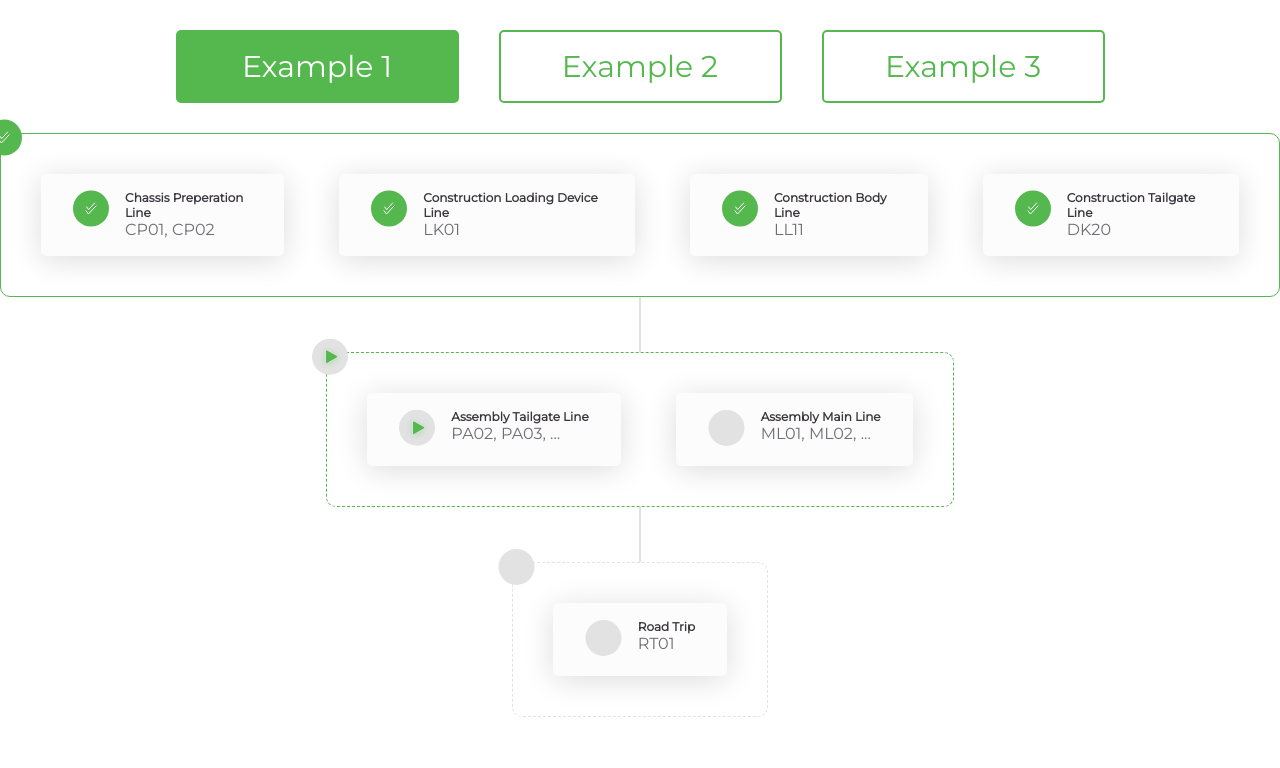
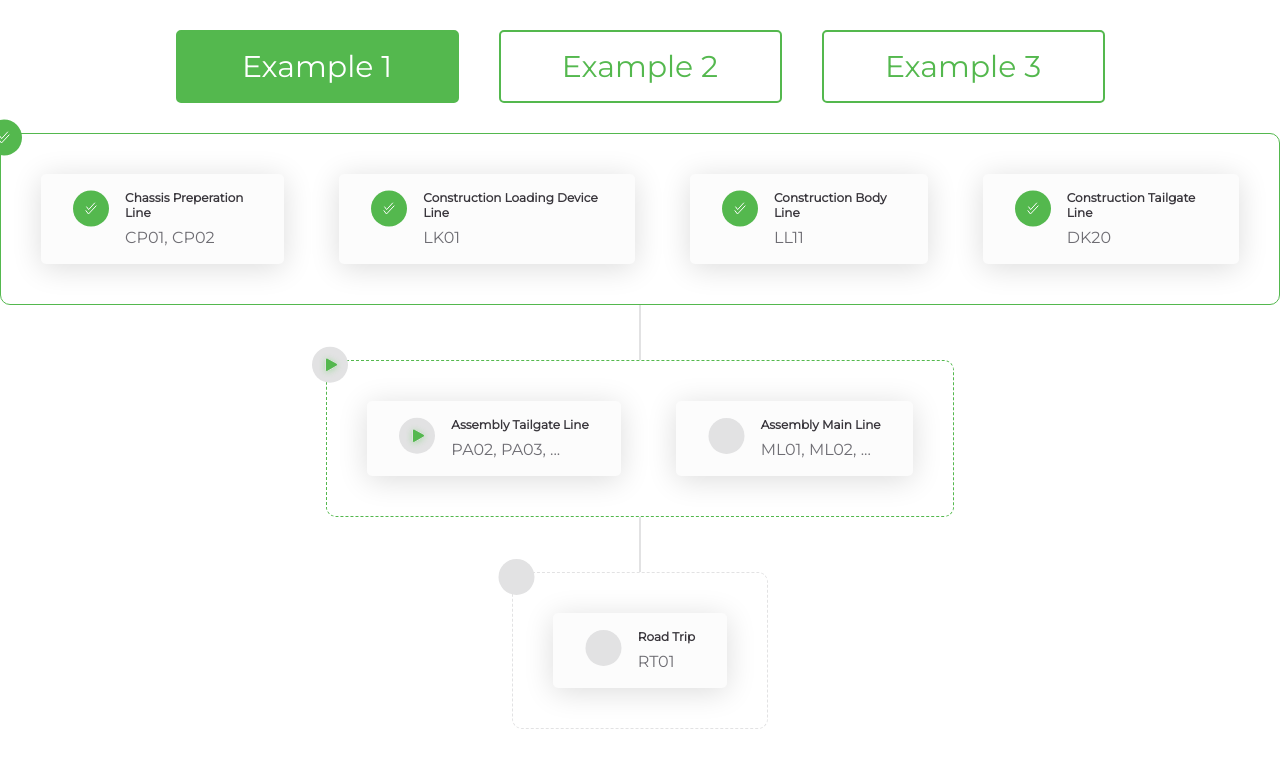
Before and after one commit to Manoj201/innovative-product, a React (Create React App) app: page / in a window 1280 px wide. Shown: the top 768 px of the page. Built offline with nearby package versions, Linux system fonts and the light colour scheme.

Commit message:
css changes

```diff
--- a/src/components/itemcard/ItemCard.component.js
+++ b/src/components/itemcard/ItemCard.component.js
@@ -41,7 +41,7 @@ const ItemCard = ({ status, title, isLast, subItems }) => {
         <div className="item-card-icon-wrpper">
           <img src={iconMap[status]} alt="status-icon" />
         </div>
-        <div>
+        <div className="item-card-text-wrpper">
           <div className="item-card-title">{title}</div>
           <div className="item-card-subtitle">{subTitle}</div>
         </div>
--- a/src/components/itemcard/ItemCard.css
+++ b/src/components/itemcard/ItemCard.css
@@ -24,8 +24,16 @@
     margin-right: 16px;
 }
 
+.item-card-text-wrpper {
+    display: flex;
+    flex: 1;
+    flex-direction: column;
+    justify-content: center;
+    align-items: flex-start;
+}
+
 .item-card-title {
-    margin-bottom: 0px;
+    margin-bottom: 8px;
     font-family:  'Montserrat';
     font-style: normal;
     font-weight: 700;
```
